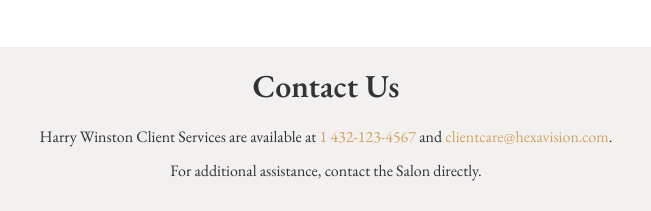
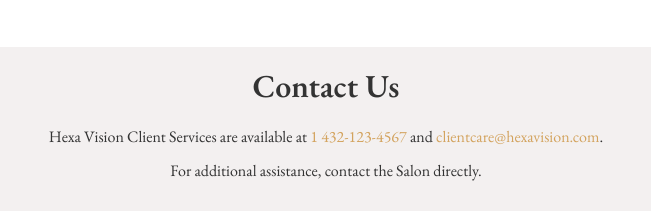
Before and after one commit to unalmetesectiond/Hexa-Vision, a plain HTML site: page LouFiles/Services(Lou).html in a window 1280 px wide. Shown: the part 2222-2433 px from the top of the page, 314-965 px from the left. Drawn offline with nearby package versions, Linux system fonts and the light colour scheme.

Commit message:
Update Services(Lou).html
Minor wording change

```diff
--- a/LouFiles/Services(Lou).html
+++ b/LouFiles/Services(Lou).html
@@ -265,7 +265,7 @@
     <section class="contact-container">
       <h2>Contact Us</h2>
       <p>
-        Harry Winston Client Services are available at
+        Hexa Vision Client Services are available at
         <a href="tel: 1 432-123-4567">1 432-123-4567</a> and
         <a href="123HexaVision@fakemail.com">clientcare@hexavision.com</a>.
       </p>
```
